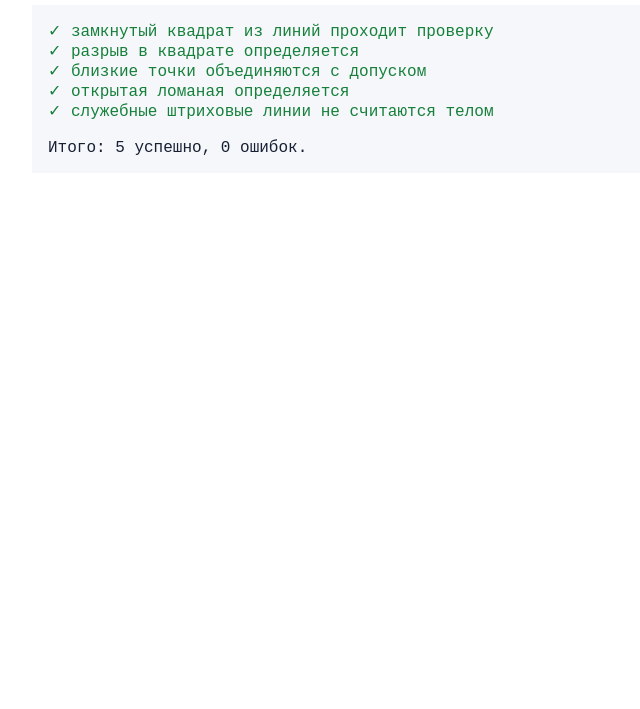
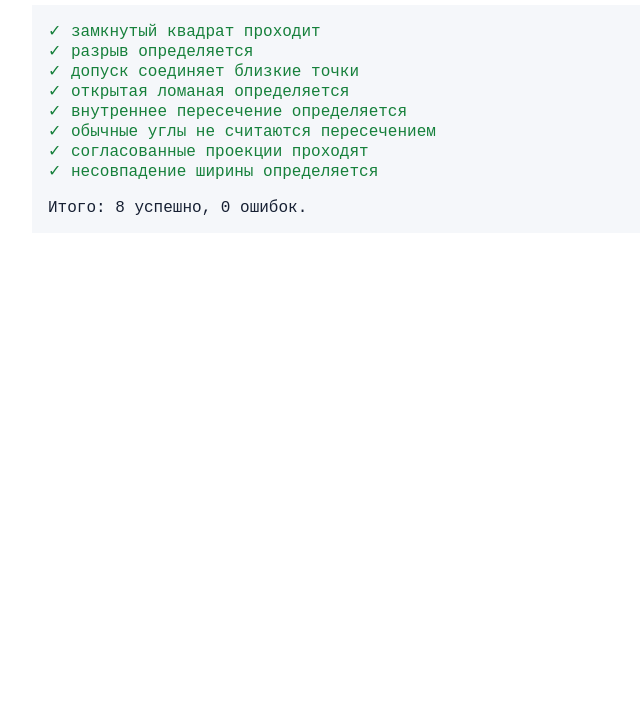
Before and after one commit to inpeacedTeams/drawforge, a plain HTML site: page tests/geometry-validation.test.html in a window 1280 px wide. Shown: the part 91-800 px from the top of the page, without its empty margins (0-640 px from the left). Drawn offline with Linux system fonts and the light colour scheme.

Commit message:
Подсвечивать пересечения и ошибки проекций
Добавлена проверка самопересечений, согласованности размеров видов и визуальные маркеры ошибок.

```diff
--- a/geometry-validation.js
+++ b/geometry-validation.js
@@ -1,111 +1,145 @@
 "use strict";
-
-/* DrawForge geometry diagnostics.
- * Pure functions only: this file does not touch the UI and can be tested separately.
- */
 (function(root,factory){
   var api=factory();
   if(typeof module==='object'&&module.exports)module.exports=api;
   root.DrawForgeValidation=api;
 })(typeof globalThis!=='undefined'?globalThis:this,function(){
   var DEFAULT_TOLERANCE=0.01;
-
-  function distance(a,b){
-    var dx=a.x-b.x,dy=a.y-b.y;
-    return Math.sqrt(dx*dx+dy*dy);
-  }
-
-  function clonePoint(p){return{x:Number(p.x),y:Number(p.y)}}
+  function distance(a,b){var dx=a.x-b.x,dy=a.y-b.y;return Math.sqrt(dx*dx+dy*dy)}
+  function point(p){return{x:Number(p.x),y:Number(p.y)}}
+  function issue(code,message,elementIds,points,meta){return{code:code,message:message,elementIds:elementIds||[],points:points||[],meta:meta||{}}}
+  function samePoint(a,b,t){return distance(a,b)<=t}
 
   function endpointKey(nodes,p,tolerance){
-    for(var i=0;i<nodes.length;i++)if(distance(nodes[i].point,p)<=tolerance)return i;
-    nodes.push({point:clonePoint(p),edges:[],elementIds:[]});
-    return nodes.length-1;
+    for(var i=0;i<nodes.length;i++)if(samePoint(nodes[i].point,p,tolerance))return i;
+    nodes.push({point:point(p),edges:[],elementIds:[]});return nodes.length-1;
   }
-
   function lineGraph(lines,tolerance){
     var nodes=[],edges=[];
     for(var i=0;i<lines.length;i++){
-      var el=lines[i];
-      var a=endpointKey(nodes,{x:el.x1,y:el.y1},tolerance);
-      var b=endpointKey(nodes,{x:el.x2,y:el.y2},tolerance);
-      var edge={a:a,b:b,id:el.id||null,index:i};
-      var ei=edges.push(edge)-1;
+      var el=lines[i],a=endpointKey(nodes,{x:el.x1,y:el.y1},tolerance),b=endpointKey(nodes,{x:el.x2,y:el.y2},tolerance);
+      var ei=edges.push({a:a,b:b,id:el.id||null,index:i})-1;
       nodes[a].edges.push(ei);nodes[b].edges.push(ei);
       if(el.id!=null){nodes[a].elementIds.push(el.id);nodes[b].elementIds.push(el.id)}
     }
     return{nodes:nodes,edges:edges};
   }
-
   function graphComponents(graph){
-    var seenNodes={},components=[];
+    var seen={},out=[];
     for(var start=0;start<graph.nodes.length;start++){
-      if(seenNodes[start])continue;
-      var queue=[start],nodeIds=[],edgeMap={};seenNodes[start]=true;
+      if(seen[start])continue;
+      var queue=[start],nodeIds=[],edgeMap={};seen[start]=true;
       while(queue.length){
         var ni=queue.shift(),node=graph.nodes[ni];nodeIds.push(ni);
         for(var j=0;j<node.edges.length;j++){
-          var ei=node.edges[j],edge=graph.edges[ei],other=edge.a===ni?edge.b:edge.a;
-          edgeMap[ei]=true;
-          if(!seenNodes[other]){seenNodes[other]=true;queue.push(other)}
+          var ei=node.edges[j],edge=graph.edges[ei],other=edge.a===ni?edge.b:edge.a;edgeMap[ei]=true;
+          if(!seen[other]){seen[other]=true;queue.push(other)}
         }
       }
-      components.push({nodes:nodeIds,edges:Object.keys(edgeMap).map(Number)});
+      out.push({nodes:nodeIds,edges:Object.keys(edgeMap).map(Number)});
     }
-    return components;
+    return out;
   }
-
-  function issue(code,message,elementIds,points,meta){
-    return{code:code,message:message,elementIds:elementIds||[],points:points||[],meta:meta||{}};
-  }
-
   function validateLineContours(lines,options){
-    options=options||{};
-    var tolerance=Number(options.tolerance)||DEFAULT_TOLERANCE;
+    options=options||{};var tolerance=Number(options.tolerance)||DEFAULT_TOLERANCE;
     if(!lines.length)return[];
     var graph=lineGraph(lines,tolerance),components=graphComponents(graph),issues=[];
     for(var i=0;i<components.length;i++){
-      var component=components[i],odd=[],branch=[],ids={};
-      for(var n=0;n<component.nodes.length;n++){
-        var node=graph.nodes[component.nodes[n]],degree=node.edges.length;
-        if(degree===1)odd.push(node.point);
-        if(degree>2)branch.push(node.point);
+      var c=components[i],odd=[],branch=[],ids={};
+      for(var n=0;n<c.nodes.length;n++){
+        var node=graph.nodes[c.nodes[n]],degree=node.edges.length;
+        if(degree===1)odd.push(node.point);if(degree>2)branch.push(node.point);
         for(var q=0;q<node.elementIds.length;q++)ids[node.elementIds[q]]=true;
       }
       var elementIds=Object.keys(ids);
-      if(component.edges.length<3){
-        issues.push(issue('too_few_edges','Для замкнутого контура нужно минимум три отрезка.',elementIds,odd,{edgeCount:component.edges.length}));
-      }else if(odd.length){
-        issues.push(issue('open_contour','Контур не замкнут: соедините отмеченные конечные точки.',elementIds,odd,{openEnds:odd.length,edgeCount:component.edges.length}));
-      }
-      if(branch.length){
-        issues.push(issue('branching_contour','В одной точке сходятся больше двух линий. Разделите пересекающиеся контуры.',elementIds,branch,{branchCount:branch.length}));
-      }
+      if(c.edges.length<3)issues.push(issue('too_few_edges','Для замкнутого контура нужно минимум три отрезка.',elementIds,odd,{edgeCount:c.edges.length}));
+      else if(odd.length)issues.push(issue('open_contour','Контур не замкнут: соедините отмеченные конечные точки.',elementIds,odd,{openEnds:odd.length,edgeCount:c.edges.length}));
+      if(branch.length)issues.push(issue('branching_contour','В одной точке сходятся больше двух линий. Разделите контуры.',elementIds,branch,{branchCount:branch.length}));
     }
     return issues;
   }
-
   function validateOpenPolylines(elements){
-    var issues=[];
+    var out=[];
     for(var i=0;i<elements.length;i++){
-      var el=elements[i];
-      if(el.type!=='polyline'||el.closed||!el.points||el.points.length<2)continue;
-      issues.push(issue('open_polyline','Ломаная не замкнута. Замкните её или используйте инструмент «Контур».',el.id?[el.id]:[],[clonePoint(el.points[0]),clonePoint(el.points[el.points.length-1])],{pointCount:el.points.length}));
+      var el=elements[i];if(el.type!=='polyline'||el.closed||!el.points||el.points.length<2)continue;
+      out.push(issue('open_polyline','Ломаная не замкнута. Замкните её или используйте инструмент «Контур».',el.id?[el.id]:[],[point(el.points[0]),point(el.points[el.points.length-1])],{pointCount:el.points.length}));
     }
-    return issues;
+    return out;
   }
 
+  function segmentsOf(elements){
+    var out=[];
+    function add(a,b,id,owner,index){if(distance(a,b)>1e-9)out.push({a:point(a),b:point(b),id:id||null,owner:owner,index:index})}
+    for(var i=0;i<elements.length;i++){
+      var el=elements[i];if(!el||el.type==='dimension'||el.style==='dashed'||el.style==='center')continue;
+      if(el.type==='line')add({x:el.x1,y:el.y1},{x:el.x2,y:el.y2},el.id,el,i);
+      else if(el.type==='rect'){
+        var p=[{x:el.x,y:el.y},{x:el.x+el.w,y:el.y},{x:el.x+el.w,y:el.y+el.h},{x:el.x,y:el.y+el.h}];
+        for(var r=0;r<4;r++)add(p[r],p[(r+1)%4],el.id,el,r);
+      }else if(el.points&&el.points.length>1){
+        for(var j=0;j<el.points.length-1;j++)add(el.points[j],el.points[j+1],el.id,el,j);
+        if(el.closed||el.type==='polygon')add(el.points[el.points.length-1],el.points[0],el.id,el,el.points.length-1);
+      }
+    }
+    return out;
+  }
+  function cross(a,b,c){return(b.x-a.x)*(c.y-a.y)-(b.y-a.y)*(c.x-a.x)}
+  function segmentIntersection(s1,s2,tolerance){
+    var p=s1.a,r={x:s1.b.x-s1.a.x,y:s1.b.y-s1.a.y},q=s2.a,s={x:s2.b.x-s2.a.x,y:s2.b.y-s2.a.y};
+    var den=r.x*s.y-r.y*s.x;if(Math.abs(den)<=tolerance)return null;
+    var qp={x:q.x-p.x,y:q.y-p.y},t=(qp.x*s.y-qp.y*s.x)/den,u=(qp.x*r.y-qp.y*r.x)/den;
+    if(t<-tolerance||t>1+tolerance||u<-tolerance||u>1+tolerance)return null;
+    var hit={x:p.x+t*r.x,y:p.y+t*r.y};
+    var endpoint1=samePoint(hit,s1.a,tolerance)||samePoint(hit,s1.b,tolerance),endpoint2=samePoint(hit,s2.a,tolerance)||samePoint(hit,s2.b,tolerance);
+    if(endpoint1&&endpoint2)return null;
+    return hit;
+  }
+  function validateIntersections(elements,options){
+    options=options||{};var tolerance=Number(options.tolerance)||DEFAULT_TOLERANCE,segs=segmentsOf(elements),out=[],seen={};
+    for(var i=0;i<segs.length;i++)for(var j=i+1;j<segs.length;j++){
+      var a=segs[i],b=segs[j];
+      if(a.owner===b.owner&&Math.abs(a.index-b.index)<=1)continue;
+      var hit=segmentIntersection(a,b,tolerance);if(!hit)continue;
+      var key=Math.round(hit.x/tolerance)+':'+Math.round(hit.y/tolerance);if(seen[key])continue;seen[key]=true;
+      out.push(issue('self_intersection','Линии пересекаются внутри контура. Уберите пересечение или разделите фигуры.',[a.id,b.id].filter(Boolean),[hit],{}));
+    }
+    return out;
+  }
+  function bounds(elements){
+    var x1=Infinity,y1=Infinity,x2=-Infinity,y2=-Infinity,any=false;
+    function take(x,y){any=true;x1=Math.min(x1,x);y1=Math.min(y1,y);x2=Math.max(x2,x);y2=Math.max(y2,y)}
+    for(var i=0;i<(elements||[]).length;i++){
+      var el=elements[i];if(!el||el.type==='dimension')continue;
+      if(el.type==='line'){take(el.x1,el.y1);take(el.x2,el.y2)}
+      else if(el.type==='rect'){take(el.x,el.y);take(el.x+el.w,el.y+el.h)}
+      else if(el.type==='circle'){take(el.cx-el.r,el.cy-el.r);take(el.cx+el.r,el.cy+el.r)}
+      else if(el.points)for(var j=0;j<el.points.length;j++)take(el.points[j].x,el.points[j].y);
+    }
+    return any?{w:x2-x1,h:y2-y1,x1:x1,y1:y1,x2:x2,y2:y2}:null;
+  }
+  function validateProjections(projections,options){
+    options=options||{};var tolerance=Number(options.dimensionTolerance);if(!isFinite(tolerance))tolerance=1;
+    var front=bounds(projections&&projections.front),top=bounds(projections&&projections.top),side=bounds(projections&&projections.side),out=[];
+    if(!front){out.push(issue('missing_front','Нет фронтальной проекции. Без неё нельзя определить форму детали.',[],[],{projection:'front'}));return out}
+    if(!top&&!side)out.push(issue('missing_depth_view','Добавьте вид сверху или вид сбоку, чтобы определить глубину детали.',[],[],{projection:'top'}));
+    function mismatch(a,b,label,views){if(a&&b&&Math.abs(a-b)>tolerance)out.push(issue('projection_mismatch',label+': размеры отличаются на '+Math.round(Math.abs(a-b)*10)/10+' мм.',[],[],{views:views,first:a,second:b}))}
+    mismatch(front.w,top&&top.w,'Ширина фронтального вида и вида сверху не совпадает',['front','top']);
+    mismatch(front.h,side&&side.h,'Высота фронтального вида и вида сбоку не совпадает',['front','side']);
+    mismatch(top&&top.h,side&&side.w,'Глубина на виде сверху и виде сбоку не совпадает',['top','side']);
+    return out;
+  }
   function validateContours(elements,options){
     elements=Array.isArray(elements)?elements:[];
-    var solidLines=elements.filter(function(el){return el&&el.type==='line'&&(!el.style||el.style==='solid')});
-    return validateOpenPolylines(elements).concat(validateLineContours(solidLines,options));
+    var lines=elements.filter(function(el){return el&&el.type==='line'&&(!el.style||el.style==='solid')});
+    return validateOpenPolylines(elements).concat(validateLineContours(lines,options)).concat(validateIntersections(elements,options));
   }
-
   function summary(issues){
-    if(!issues||!issues.length)return{ok:true,title:'Контуры готовы',message:'Ошибок замыкания не найдено.'};
+    if(!issues||!issues.length)return{ok:true,title:'Чертёж готов',message:'Ошибок геометрии не найдено.'};
     var open=issues.filter(function(x){return x.code==='open_contour'||x.code==='open_polyline'}).length;
-    return{ok:false,title:'Найдены ошибки контура',message:open?'Незамкнутых контуров: '+open+'. Исправьте отмеченные места перед построением 3D.':issues[0].message};
+    var crosses=issues.filter(function(x){return x.code==='self_intersection'}).length;
+    var projections=issues.filter(function(x){return x.code==='projection_mismatch'||x.code.indexOf('missing_')===0}).length;
+    var parts=[];if(open)parts.push('разрывов: '+open);if(crosses)parts.push('пересечений: '+crosses);if(projections)parts.push('ошибок проекций: '+projections);
+    return{ok:false,title:'Найдены ошибки чертежа',message:(parts.length?parts.join(', ')+'. ':issues[0].message+' ')+issues[0].message};
   }
-
-  return{validateContours:validateContours,validateLineContours:validateLineContours,summary:summary,DEFAULT_TOLERANCE:DEFAULT_TOLERANCE};
+  return{validateContours:validateContours,validateLineContours:validateLineContours,validateIntersections:validateIntersections,validateProjections:validateProjections,bounds:bounds,summary:summary,DEFAULT_TOLERANCE:DEFAULT_TOLERANCE};
 });
--- a/tests/geometry-validation.test.html
+++ b/tests/geometry-validation.test.html
@@ -1,34 +1,15 @@
-<!doctype html>
-<html lang="ru"><head><meta charset="utf-8"><title>DrawForge geometry validation tests</title>
-<style>body{font:16px system-ui;margin:32px;color:#172033}.ok{color:#16803b}.fail{color:#b42318}pre{background:#f5f7fa;padding:16px}</style></head>
-<body><h1>Проверка контуров DrawForge</h1><pre id="out"></pre>
-<script src="../geometry-validation.js"></script><script>
-(function(){
- var out=document.getElementById('out'),passed=0,failed=0;
- function test(name,fn){try{fn();passed++;out.innerHTML+='<span class="ok">✓ '+name+'</span>\n'}catch(e){failed++;out.innerHTML+='<span class="fail">✗ '+name+': '+e.message+'</span>\n'}}
- function equal(actual,expected){if(actual!==expected)throw new Error('ожидалось '+expected+', получено '+actual)}
- var V=DrawForgeValidation;
- test('замкнутый квадрат из линий проходит проверку',function(){
-  var lines=[{type:'line',x1:0,y1:0,x2:10,y2:0},{type:'line',x1:10,y1:0,x2:10,y2:10},{type:'line',x1:10,y1:10,x2:0,y2:10},{type:'line',x1:0,y1:10,x2:0,y2:0}];
-  equal(V.validateContours(lines).length,0);
- });
- test('разрыв в квадрате определяется',function(){
-  var lines=[{type:'line',x1:0,y1:0,x2:10,y2:0},{type:'line',x1:10,y1:0,x2:10,y2:10},{type:'line',x1:10,y1:10,x2:0,y2:10}];
-  equal(V.validateContours(lines)[0].code,'open_contour');
- });
- test('близкие точки объединяются с допуском',function(){
-  var lines=[{type:'line',x1:0,y1:0,x2:10,y2:0},{type:'line',x1:10.005,y1:0,x2:10,y2:10},{type:'line',x1:10,y1:10,x2:0,y2:10},{type:'line',x1:0,y1:10,x2:0,y2:0}];
-  equal(V.validateContours(lines,{tolerance:.01}).length,0);
- });
- test('открытая ломаная определяется',function(){
-  var issues=V.validateContours([{id:'p1',type:'polyline',closed:false,points:[{x:0,y:0},{x:10,y:0},{x:10,y:10}]}]);
-  equal(issues[0].code,'open_polyline');
- });
- test('служебные штриховые линии не считаются телом',function(){
-  var issues=V.validateContours([{type:'line',style:'dashed',x1:0,y1:0,x2:10,y2:0}]);
-  equal(issues.length,0);
- });
- out.innerHTML+='\nИтого: '+passed+' успешно, '+failed+' ошибок.';
- document.title=failed?'FAIL: DrawForge tests':'PASS: DrawForge tests';
-})();
+<!doctype html><html lang="ru"><head><meta charset="utf-8"><title>DrawForge validation tests</title><style>body{font:16px system-ui;margin:32px;color:#172033}.ok{color:#16803b}.fail{color:#b42318}pre{background:#f5f7fa;padding:16px}</style></head><body><h1>Проверка геометрии DrawForge</h1><pre id="out"></pre><script src="../geometry-validation.js"></script><script>
+(function(){var out=document.getElementById('out'),passed=0,failed=0,V=DrawForgeValidation;
+function test(name,fn){try{fn();passed++;out.innerHTML+='<span class="ok">✓ '+name+'</span>\n'}catch(e){failed++;out.innerHTML+='<span class="fail">✗ '+name+': '+e.message+'</span>\n'}}
+function equal(a,b){if(a!==b)throw new Error('ожидалось '+b+', получено '+a)}
+function square(){return[{type:'line',x1:0,y1:0,x2:10,y2:0},{type:'line',x1:10,y1:0,x2:10,y2:10},{type:'line',x1:10,y1:10,x2:0,y2:10},{type:'line',x1:0,y1:10,x2:0,y2:0}]}
+test('замкнутый квадрат проходит',function(){equal(V.validateContours(square()).length,0)});
+test('разрыв определяется',function(){equal(V.validateContours(square().slice(0,3))[0].code,'open_contour')});
+test('допуск соединяет близкие точки',function(){var x=square();x[1].x1=10.005;equal(V.validateContours(x,{tolerance:.01}).length,0)});
+test('открытая ломаная определяется',function(){equal(V.validateContours([{type:'polyline',points:[{x:0,y:0},{x:10,y:0}]}])[0].code,'open_polyline')});
+test('внутреннее пересечение определяется',function(){var bow={id:'b',type:'polygon',points:[{x:0,y:0},{x:10,y:10},{x:0,y:10},{x:10,y:0}]};equal(V.validateIntersections([bow])[0].code,'self_intersection')});
+test('обычные углы не считаются пересечением',function(){equal(V.validateIntersections([{type:'rect',x:0,y:0,w:10,h:10}]).length,0)});
+test('согласованные проекции проходят',function(){var p={front:[{type:'rect',x:0,y:0,w:100,h:50}],top:[{type:'rect',x:0,y:0,w:100,h:30}],side:[{type:'rect',x:0,y:0,w:30,h:50}]};equal(V.validateProjections(p).length,0)});
+test('несовпадение ширины определяется',function(){var p={front:[{type:'rect',x:0,y:0,w:100,h:50}],top:[{type:'rect',x:0,y:0,w:90,h:30}],side:[{type:'rect',x:0,y:0,w:30,h:50}]};equal(V.validateProjections(p)[0].code,'projection_mismatch')});
+out.innerHTML+='\nИтого: '+passed+' успешно, '+failed+' ошибок.';document.title=failed?'FAIL: DrawForge tests':'PASS: DrawForge tests';})();
 </script></body></html>
```
Also changed, not shown: validation-ui.js (+24 -25 lines).
